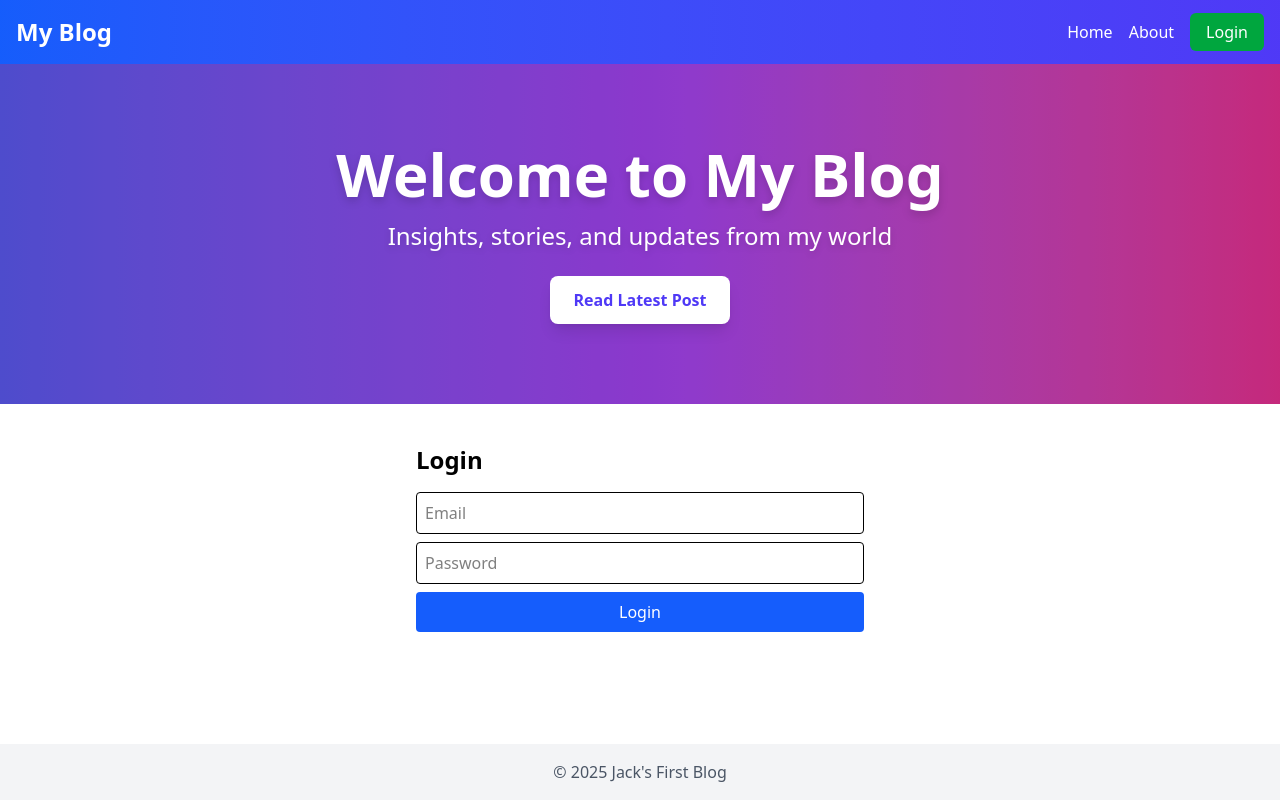
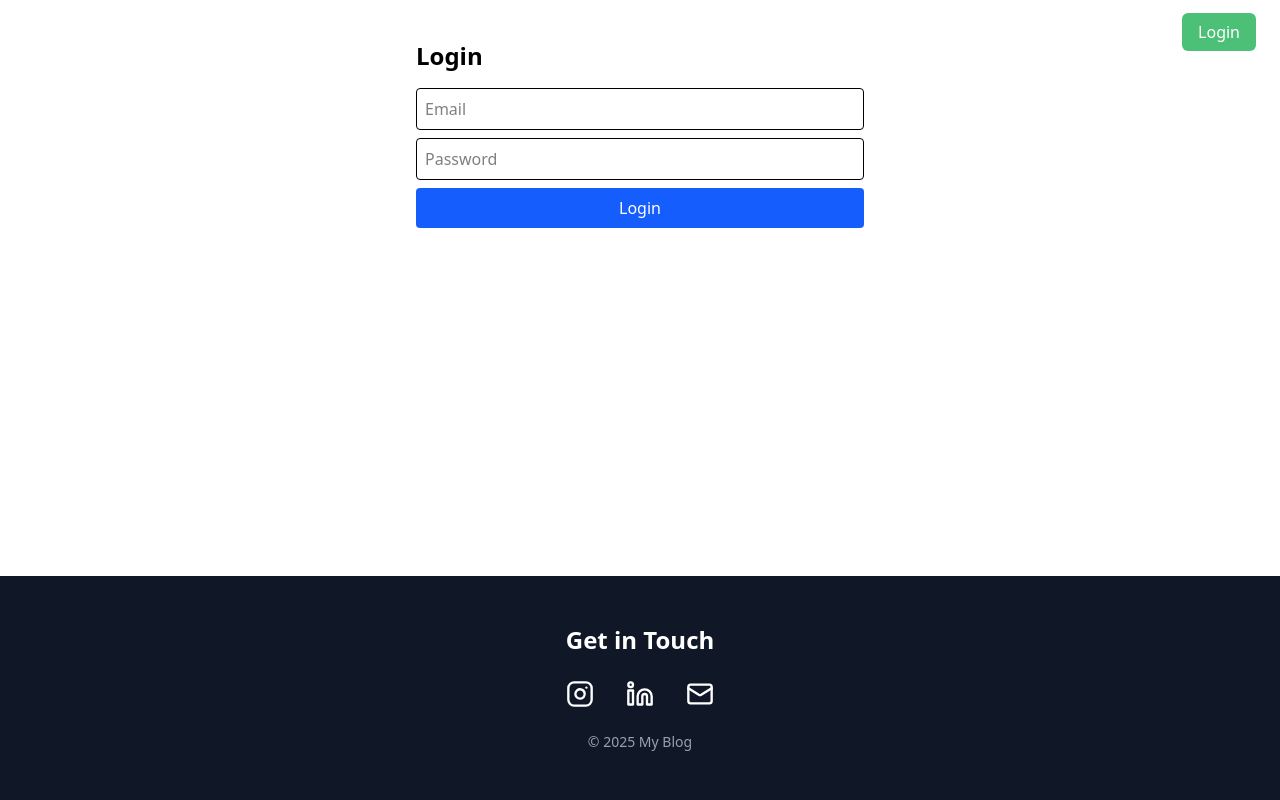
Before and after one commit to jackhodgen/first-blog, a React (Vite) app: page /login in a window 1280 px wide. Built offline with nearby package versions, Linux system fonts and the light colour scheme; no server answers.

Commit message:
Update hero, page headers, and footer

```diff
--- a/package.json
+++ b/package.json
@@ -12,6 +12,7 @@
   "dependencies": {
     "@supabase/supabase-js": "^2.79.0",
     "@tailwindcss/vite": "^4.1.16",
+    "lucide-react": "^0.553.0",
     "react": "^19.1.1",
     "react-dom": "^19.1.1",
     "react-router-dom": "^7.9.5",
--- a/src/App.jsx
+++ b/src/App.jsx
@@ -15,7 +15,7 @@ export default function App() {
       <BrowserRouter>
         <div className="flex flex-col min-h-screen">
           <Navbar />
-          <HeaderHero />
+          {/* <HeaderHero /> */}
           <main className="flex-grow">
             <Routes>
               <Route path="/" element={<Home />} />
--- a/src/components/Footer.jsx
+++ b/src/components/Footer.jsx
@@ -1,7 +1,42 @@
-export default function Footer() {
+import { Mail, Instagram, Linkedin } from "lucide-react";
+
+export default function ContactSection() {
   return (
-    <footer className="bg-gray-100 py-4 text-center text-gray-600">
-      © {new Date().getFullYear()} Jack's First Blog
+    <footer className="bg-gray-900 text-white py-12 mt-20">
+      <div className="container mx-auto px-4 text-center">
+        <h2 className="text-2xl font-bold mb-6">Get in Touch</h2>
+
+        <div className="flex justify-center space-x-8 mb-6">
+          <a
+            href="https://www.instagram.com/yourhandle"
+            target="_blank"
+            rel="noopener noreferrer"
+            className="hover:text-pink-400 transition"
+          >
+            <Instagram size={28} />
+          </a>
+
+          <a
+            href="https://www.linkedin.com/in/yourprofile"
+            target="_blank"
+            rel="noopener noreferrer"
+            className="hover:text-blue-400 transition"
+          >
+            <Linkedin size={28} />
+          </a>
+
+          <a
+            href="mailto:your@email.com"
+            className="hover:text-green-400 transition"
+          >
+            <Mail size={28} />
+          </a>
+        </div>
+
+        <p className="text-gray-400 text-sm">
+          © {new Date().getFullYear()} My Blog
+        </p>
+      </div>
     </footer>
   );
 }
--- a/src/components/HeaderHero.jsx
+++ b/src/components/HeaderHero.jsx
@@ -1,8 +1,31 @@
+import { useState, useEffect } from "react";
 import { Link } from "react-router-dom";
+import { supabase } from "../lib/supabaseClient";
 
 export default function HeaderHero() {
+  const [latestPost, setLatestPost] = useState(null);
+
+  useEffect(() => {
+    async function fetchLatestPost() {
+      try {
+        const { data, error } = await supabase
+          .from("posts")
+          .select("slug")
+          .order("published_at", { ascending: false })
+          .limit(1)
+          .maybeSingle();
+
+        if (!error && data) setLatestPost(data);
+      } catch (err) {
+        console.error("Error fetching latest post:", err);
+      }
+    }
+
+    fetchLatestPost();
+  }, []);
+
   return (
-    <header className="relative bg-gradient-to-r from-indigo-500 via-purple-500 to-pink-500 text-white py-20">
+    <header className="relative bg-gradient-to-r from-indigo-500 via-purple-500 to-pink-500 text-white pt-32 pb-20">
       <div className="container mx-auto px-4 text-center relative z-10">
         <h1 className="text-5xl md:text-6xl font-extrabold mb-4 drop-shadow-lg">
           Welcome to My Blog
@@ -11,16 +34,16 @@ export default function HeaderHero() {
           Insights, stories, and updates from my world
         </p>
 
-        {/* Call-to-action button */}
-        <Link
-          to="/post/1"
-          className="mt-6 inline-block bg-white text-indigo-600 font-bold py-3 px-6 rounded-lg shadow-lg hover:bg-gray-100 transition"
-        >
-          Read Latest Post
-        </Link>
+        {latestPost && (
+          <Link
+            to={`/post/${latestPost.slug}`}
+            className="mt-6 inline-block bg-white text-indigo-600 font-bold py-3 px-6 rounded-lg shadow-lg hover:bg-gray-100 transition"
+          >
+            Read Latest Post
+          </Link>
+        )}
       </div>
 
-      {/* Optional overlay for depth */}
       <div className="absolute inset-0 bg-black opacity-20"></div>
     </header>
   );
--- a/src/components/Navbar.jsx
+++ b/src/components/Navbar.jsx
@@ -1,3 +1,60 @@
+// import { Link } from "react-router-dom";
+// import { useAuth } from "../contexts/AuthContext.jsx";
+// import { supabase } from "../lib/supabaseClient";
+
+// export default function Navbar() {
+//   const { user } = useAuth();
+
+//   const handleLogout = async () => {
+//     await supabase.auth.signOut();
+//   };
+
+//   return (
+//     <nav className="bg-gradient-to-r from-blue-600 to-indigo-600 text-white shadow-md">
+//       <div className="container mx-auto px-4 py-4 flex justify-between items-center">
+//         <Link
+//           to="/"
+//           className="text-2xl font-bold hover:text-gray-200 transition-colors"
+//         >
+//           My Blog
+//         </Link>
+//         <div className="space-x-4">
+//           <Link to="/" className="hover:text-gray-200 transition-colors">
+//             Home
+//           </Link>
+//           <Link to="/about" className="hover:text-gray-200 transition-colors">
+//             About
+//           </Link>
+
+//           {user ? (
+//             <>
+//               <Link
+//                 to="/create"
+//                 className="bg-indigo-600 text-white px-4 py-2 rounded-md hover:bg-indigo-700 transition-colors"
+//               >
+//                 New Post
+//               </Link>
+//               <button
+//                 onClick={handleLogout}
+//                 className="bg-red-600 text-white px-4 py-2 rounded-md hover:bg-red-700 transition-colors"
+//               >
+//                 Logout
+//               </button>
+//             </>
+//           ) : (
+//             <Link
+//               to="/login"
+//               className="bg-green-600 text-white px-4 py-2 rounded-md hover:bg-green-700 transition-colors"
+//             >
+//               Login
+//             </Link>
+//           )}
+//         </div>
+//       </div>
+//     </nav>
+//   );
+// }
+
 import { Link } from "react-router-dom";
 import { useAuth } from "../contexts/AuthContext.jsx";
 import { supabase } from "../lib/supabaseClient";
@@ -10,8 +67,8 @@ export default function Navbar() {
   };
 
   return (
-    <nav className="bg-gradient-to-r from-blue-600 to-indigo-600 text-white shadow-md">
-      <div className="container mx-auto px-4 py-4 flex justify-between items-center">
+    <nav className="absolute top-0 left-0 w-full z-50 bg-transparent text-white">
+      <div className="container mx-auto px-6 py-4 flex justify-between items-center">
         <Link
           to="/"
           className="text-2xl font-bold hover:text-gray-200 transition-colors"
@@ -30,13 +87,13 @@ export default function Navbar() {
             <>
               <Link
                 to="/create"
-                className="bg-indigo-600 text-white px-4 py-2 rounded-md hover:bg-indigo-700 transition-colors"
+                className="bg-indigo-600/70 backdrop-blur-sm text-white px-4 py-2 rounded-md hover:bg-indigo-700/80 transition-colors"
               >
                 New Post
               </Link>
               <button
                 onClick={handleLogout}
-                className="bg-red-600 text-white px-4 py-2 rounded-md hover:bg-red-700 transition-colors"
+                className="bg-red-600/70 backdrop-blur-sm text-white px-4 py-2 rounded-md hover:bg-red-700/80 transition-colors"
               >
                 Logout
               </button>
@@ -44,7 +101,7 @@ export default function Navbar() {
           ) : (
             <Link
               to="/login"
-              className="bg-green-600 text-white px-4 py-2 rounded-md hover:bg-green-700 transition-colors"
+              className="bg-green-600/70 backdrop-blur-sm text-white px-4 py-2 rounded-md hover:bg-green-700/80 transition-colors"
             >
               Login
             </Link>
--- /dev/null
+++ b/src/components/PageHeader.jsx
@@ -0,0 +1,18 @@
+export default function PageHeader({ title, subtitle }) {
+  return (
+    <header className="relative bg-gradient-to-r from-indigo-500 via-purple-500 to-pink-500 text-white py-20 mb-8">
+      <div className="container mx-auto px-4 text-center relative z-10">
+        <h1 className="text-4xl md:text-5xl font-extrabold mb-2 drop-shadow-lg">
+          {title}
+        </h1>
+        {subtitle && (
+          <p className="text-lg md:text-xl drop-shadow-md text-gray-100">
+            {subtitle}
+          </p>
+        )}
+      </div>
+      {/* Optional overlay for depth */}
+      <div className="absolute inset-0 bg-black opacity-20"></div>
+    </header>
+  );
+}
--- a/src/pages/PostPage.jsx
+++ b/src/pages/PostPage.jsx
@@ -1,6 +1,7 @@
 import { useState, useEffect } from "react";
 import { useParams, Link } from "react-router-dom";
 import { supabase } from "../lib/supabaseClient";
+import PageHeader from "../components/PageHeader.jsx";
 
 export default function PostPage() {
   const { slug } = useParams();
@@ -16,7 +17,7 @@ export default function PostPage() {
           .select(
             "id, title, content, author, slug, published_at, excerpt, cover_url"
           )
-          .ilike("slug", slug) // case-insensitive match
+          .ilike("slug", slug)
           .maybeSingle();
 
         if (error) setError(error);
@@ -48,25 +49,35 @@ export default function PostPage() {
     );
 
   return (
-    <div className="container mx-auto px-4 py-6 max-w-3xl">
+    <div>
+      {/* Use PageHeader component */}
+      <PageHeader title={post.title} />
+
+      {/* Optional post meta below the header */}
+      <div className="container mx-auto px-4 py-4 text-center text-gray-500 text-sm">
+        {post.author || "Unknown"} •{" "}
+        {new Date(post.published_at).toLocaleDateString()}
+      </div>
+
+      {/* Post content */}
+      <div className="container mx-auto px-4 py-6 max-w-3xl bg-white rounded-lg shadow-md">
         {post.cover_url && (
           <img
             src={post.cover_url}
             alt={post.title}
-          className="mb-4 rounded-lg"
+            className="mb-4 rounded-lg w-full"
           />
         )}
-      <h1 className="text-3xl font-bold mb-2">{post.title}</h1>
-      <p className="text-sm text-gray-500 mb-4">
-        {post.author || "Unknown"} •{" "}
-        {new Date(post.published_at).toLocaleDateString()}
-      </p>
-      <p className="text-gray-800 leading-relaxed">
+        <div className="text-gray-800 leading-relaxed whitespace-pre-line">
           {post.content || "No content available"}
-      </p>
-      <Link to="/" className="inline-block mt-6 text-blue-600 hover:underline">
+        </div>
+        <Link
+          to="/"
+          className="inline-block mt-8 text-indigo-600 font-semibold hover:underline"
+        >
           ← Back to Home
         </Link>
       </div>
+    </div>
   );
 }
```
Also changed, not shown: src/pages/Home.jsx (+97 -2 lines), 1 other file (tests, documents, lock files or other folders). Lines whose indentation alone changed are shown as unchanged.
